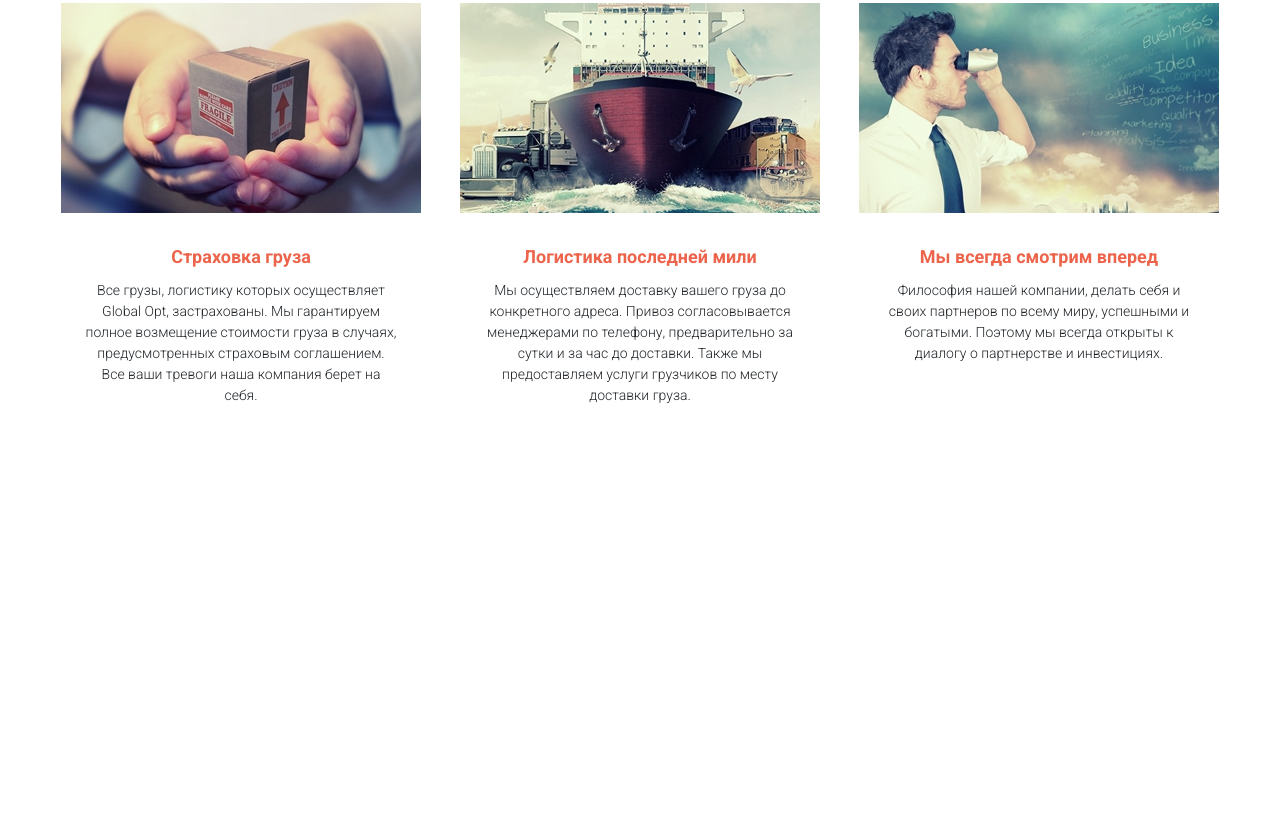
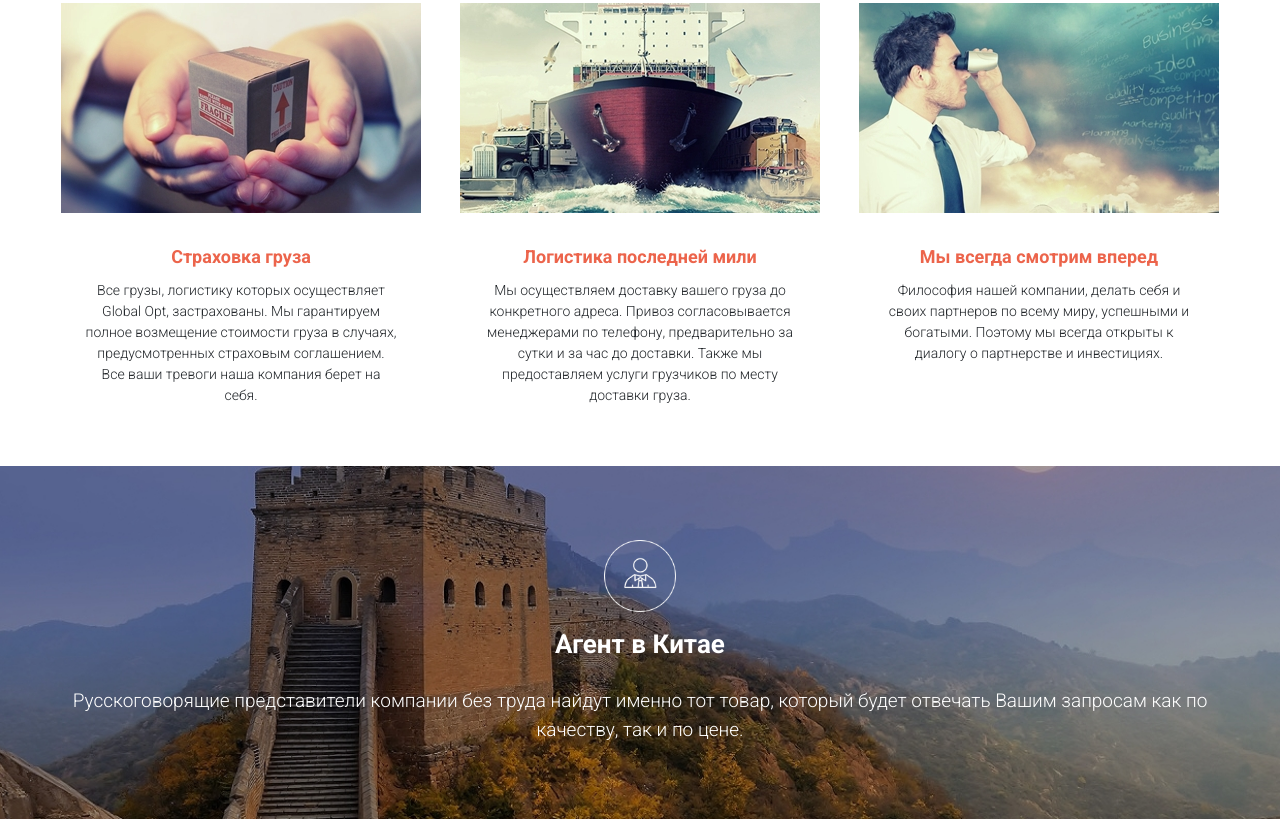
Before and after one commit to MishinMM/Global-Opt, a website: page src/index.html in a window 1280 px wide. Shown: the part 1566-2385 px from the top of the page. Before the commit the page ends 2032 px from the top, so only its background shows below. Drawn offline with nearby package versions, Linux system fonts and the light colour scheme; files that its build step writes are made by us from their sources; files whose address does not match are found by name.

Commit message:
Completed fourth section "agent" (adaptive).

```diff
--- a/src/index.html
+++ b/src/index.html
@@ -201,6 +201,16 @@
         </div>
     </section>
 
+    <section class="agent">
+        <div class="container">
+            <div class="agent__icon">
+                <img src="icons/agent_icons/agent_icon1.png" alt="Agent">
+            </div>
+            <h2 class="title title_white">Агент в Китае</h2>
+            <div class="agent__text">Русскоговорящие представители компании без труда найдут именно тот товар, который будет отвечать Вашим запросам как по качеству, так и по цене.</div>
+        </div>
+    </section>
+
     <script src="js/script.js"></script>
 </body>
 </html>
--- /dev/null
+++ b/src/sass/blocks/_agent.scss
@@ -0,0 +1,23 @@
+.agent {
+    padding: 60px 0 75px 0;
+    min-height: 350px;
+    background-image: url('../img/bg/agent_bg2.jpg');
+    background-repeat: no-repeat;
+    background-position: center;
+    background-size: cover;
+    &__icon {
+        margin: 0 auto;
+        width: 100px;
+        height: 100px;
+        img {
+            width: 100%;
+        }
+    }
+    &__text {
+        margin-top: 25px;
+        font-size: 19px;
+        font-weight: 300;
+        text-align: center;
+        color: #fff;
+    }
+}
--- a/src/sass/blocks/_titles.scss
+++ b/src/sass/blocks/_titles.scss
@@ -5,4 +5,8 @@
     line-height: 36px;
     text-align: center;
     text-transform: uppercase;
+    &_white {
+        color: #fff;
+        text-transform: none;
+    }
 }
--- a/src/sass/blocks/promo/_promo.scss
+++ b/src/sass/blocks/promo/_promo.scss
@@ -1,7 +1,7 @@
 .promo {
     padding: 25px 0 25px 0;
     min-height: 700px;
-    background-image: url('../img/bg/main_bg.jpg');
+    background-image: url('../img/bg/main_bg2.jpg');
     background-repeat: no-repeat;
     background-position: center;
     background-size: cover;
--- a/src/sass/style.scss
+++ b/src/sass/style.scss
@@ -46,3 +46,4 @@
 @import 'blocks/promo/promo-media';
 @import 'blocks/advantages';
 @import 'blocks/work';
+@import 'blocks/agent';
```
Also changed, not shown: dist/css/style.min.css, dist/icons/agent_icons/agent_icon1.png (added), dist/img/bg/agent_bg.jpg (added), dist/img/bg/agent_bg2.jpg (added), dist/img/bg/main_bg2.jpg (added), dist/index.html, src/icons/agent_icons/agent_icon1.png (added), src/img/bg/agent_bg.jpg (added), src/img/bg/agent_bg2.jpg (added), src/img/bg/main_bg2.jpg (added).
